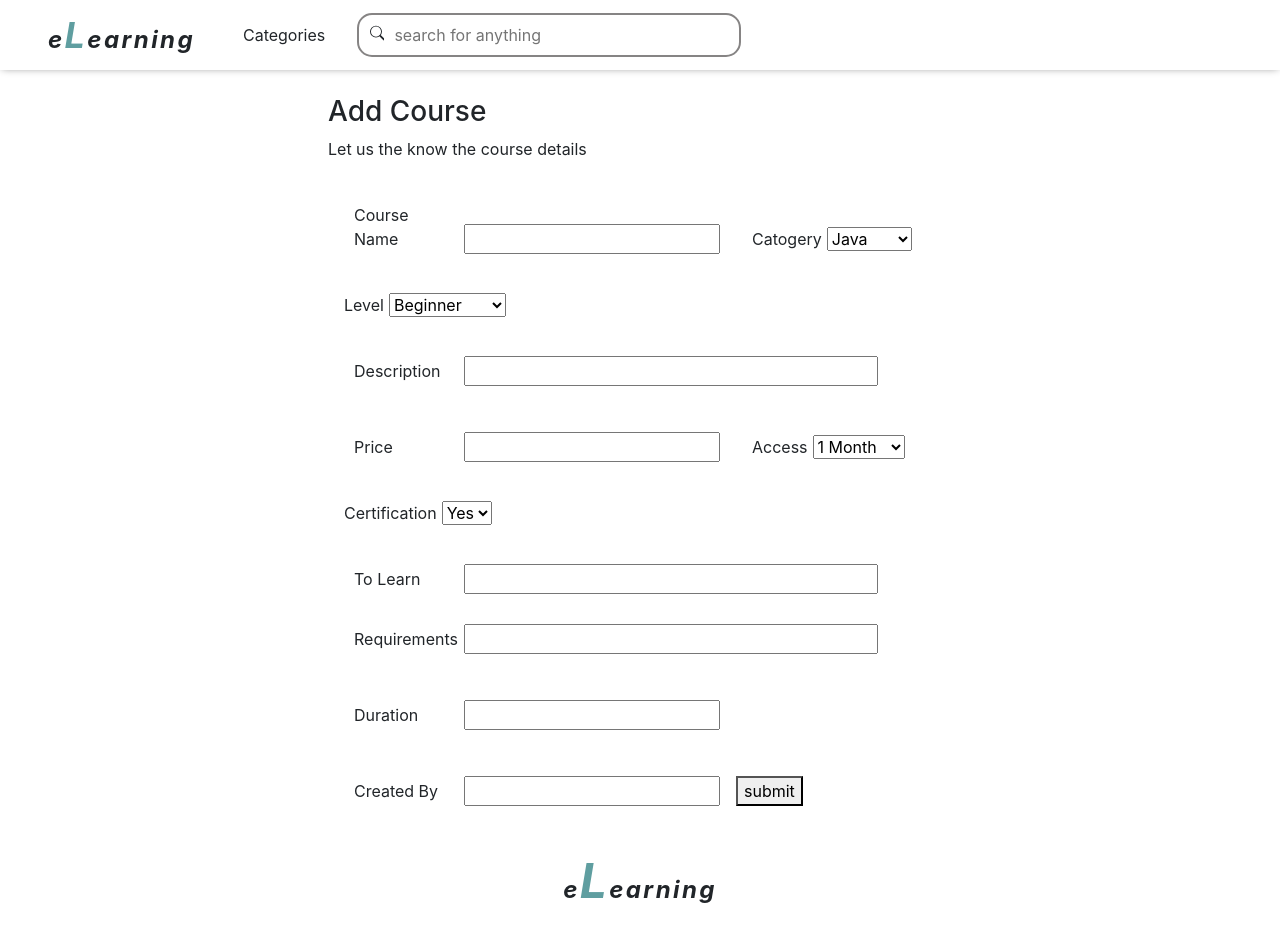
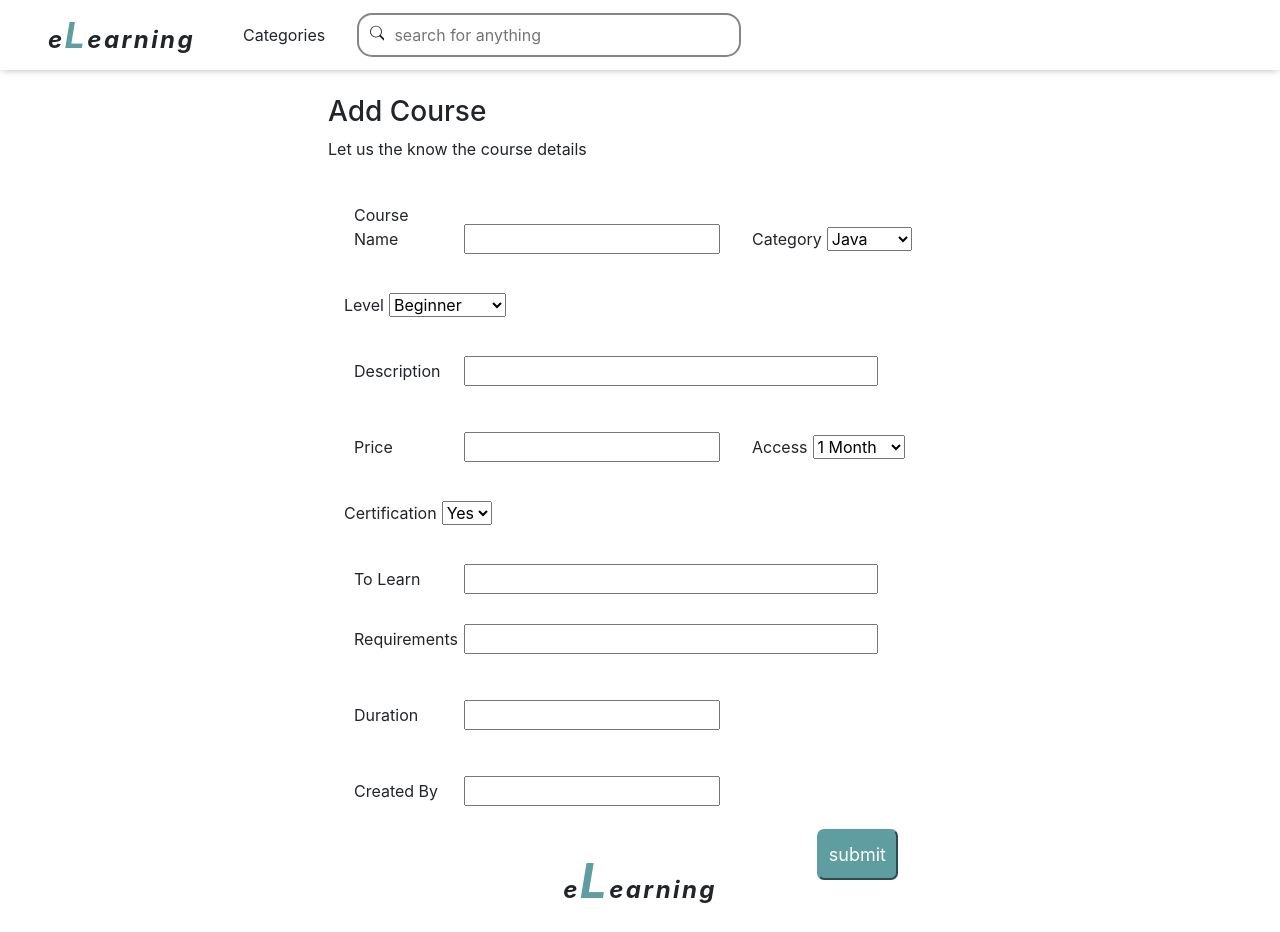
Before and after one commit to SathwikaGone/JobPortal, a React (Create React App) app: page /Category in a window 1280 px wide. Shown: the top 932 px of the page. Built offline with nearby package versions, Linux system fonts and the light colour scheme.

Commit message:
add course success

```diff
--- a/src/Components/AddCourse.js
+++ b/src/Components/AddCourse.js
@@ -8,13 +8,13 @@ export default function AddCourse() {
   const [details, setdetails] = useState({
     courseName: "",
     description: "",
-    catogery: "",
-    level: "",
+    category: "Java",
+    level: "Beginner",
     createdBy: "",
     toLearn: "",
-    Requirements: "",
-    access: "",
-    certification: "",
+    requirments: "",
+    access: "1 Month",
+    certification: "Yes",
     duration: 0,
     price: 0,
   });
@@ -34,6 +34,45 @@ export default function AddCourse() {
     { displayValue: "Expert" },
   ];
 
+  // console.log("det", details);
+
+  const handleSubmit = async (e) => {
+    e.preventDefault();
+    const body = {
+      query: `mutation{
+    addCourse(Course: {
+      courseName:"${details.courseName}",
+      description:" ${details.description}",
+      category:"${details.category}",
+      level:" ${details.level}",
+      createdBy: "${details.createdBy}",
+      toLearn: "${details.toLearn}",
+      requirments:" ${details.requirments}",
+      access: "${details.access}",
+      certification : "${details.certification}",
+      duration: ${details.duration},
+      price: ${details.price},
+    } ){
+      courseName
+      category
+    }
+  }`,
+    };
+
+    console.log("det", body.toString());
+
+    try {
+      const data = await fetch("http://localhost:5000/api/", {
+        method: "POST",
+        body: JSON.stringify(body),
+        headers: { "Content-Type": "application/json" },
+      });
+      console.log("data", data);
+    } catch (error) {
+      console.log(error);
+    }
+  };
+
   return (
     <div className="displayBlock">
       <div className="formLayout">
@@ -45,14 +84,16 @@ export default function AddCourse() {
             id="courseName"
             type="text"
             displayname="Course Name"
-            onChange={(value) => setdetails({ ...details, courseName: value })}
+            onChange={(value, name) =>
+              setdetails({ ...details, courseName: value })
+            }
           />
 
           <SelectOptions
-            displayname="Catogery"
+            displayname="Category"
             list={catg}
-            onChange={(value) => setdetails({ ...details, catogery: value })}
-            value={details.catogery}
+            onChange={(value) => setdetails({ ...details, category: value })}
+            value={details.category}
           />
 
           <SelectOptions
@@ -73,9 +114,11 @@ export default function AddCourse() {
           <LableInput
             name="price"
             id="price"
-            type="price"
+            type="number"
             displayname="Price"
-            onChange={(value) => setdetails({ ...details, price: value })}
+            onChange={(value) =>
+              setdetails({ ...details, price: Number(value) })
+            }
           />
 
           <SelectOptions
@@ -106,28 +149,32 @@ export default function AddCourse() {
             id="Requirements"
             type="text"
             displayname="Requirements"
-            onChange={(value) =>
-              setdetails({ ...details, Requirements: value })
-            }
+            onChange={(value) => setdetails({ ...details, requirments: value })}
           />
 
           <LableInput
             name="duration"
             id="duration"
-            type="duration"
+            type="number"
             displayname="Duration"
-            onChange={(value) => setdetails({ ...details, duration: value })}
+            onChange={(value) =>
+              setdetails({ ...details, duration: Number(value) })
+            }
           />
 
           <LableInput
             name="createdBy"
             id="createdBy"
-            type="createdBy"
+            type="text"
             displayname="Created By"
             onChange={(value) => setdetails({ ...details, createdBy: value })}
           />
 
-          <button type="submit">submit</button>
+          <div className="buttonRight">
+            <button type="submit" onClick={handleSubmit} className="button">
+              submit
+            </button>
+          </div>
         </form>
       </div>
     </div>
--- a/src/Components/AddCourse.scss
+++ b/src/Components/AddCourse.scss
@@ -1,3 +1,6 @@
+.displayBlock {
+  display: block;
+
   .formLayout {
     align-self: center;
     width: 50%;
@@ -8,8 +11,21 @@
     // justify-content: center;
     // background-color: cadetblue;
     margin: 2% auto 0 auto;
+
+    .buttonRight {
+      position: relative;
+
+      .button {
+        position: absolute;
+        right: 0;
+        margin-right: 3em;
+        padding: 10px;
+        font-size: large;
+        border-radius: 7px;
+        background-color: cadetblue;
+        color: white;
+        border-color: cadetblue;
       }
-
-.displayBlock {
-  display: block;
     }
+  }
+}
--- a/src/Components/lableInput.js
+++ b/src/Components/lableInput.js
@@ -2,6 +2,8 @@ import React from "react";
 import "./Filter.scss";
 
 function lableInput({ name, id, type, displayname, onChange }) {
+  // console.log("input", displayname);
+
   return (
     <label htmlFor={name} className="displayLable">
       <span className="spanWidth"> {displayname}</span>
--- a/src/Components/selectOptions.js
+++ b/src/Components/selectOptions.js
@@ -1,6 +1,8 @@
 import React from "react";
 
 function selectOptions({ displayname, list, onChange, value }) {
+  // console.log("select", displayname);
+
   return (
     <label className="displayLable">
       {displayname}
--- a/src/Components/textArea.js
+++ b/src/Components/textArea.js
@@ -1,6 +1,7 @@
 import React from "react";
 
 function TextArea({ name, id, type, displayname, onChange }) {
+  // console.log("textarea", displayname);
   return (
     <label htmlFor={name} className="displayBlock">
       <span className="spanWidth"> {displayname} </span>
```
Lines whose indentation alone changed are shown as unchanged.
